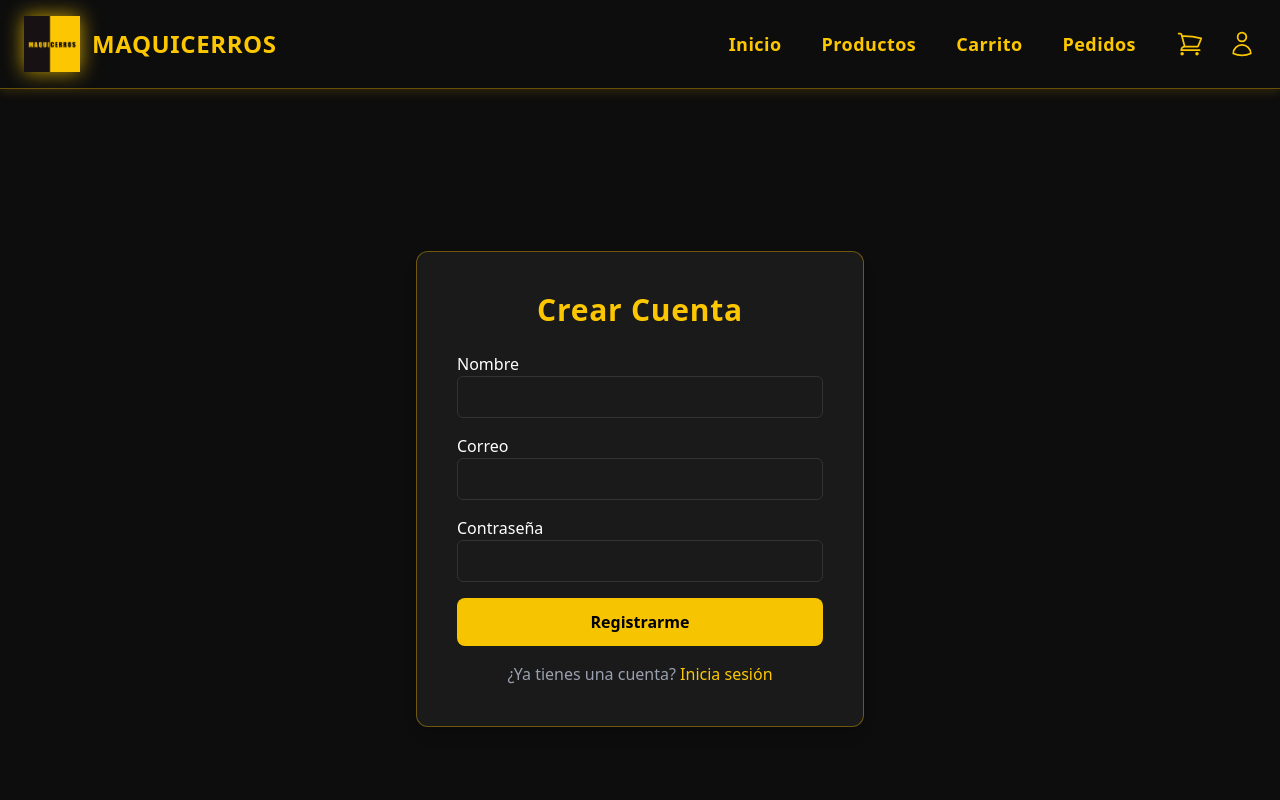
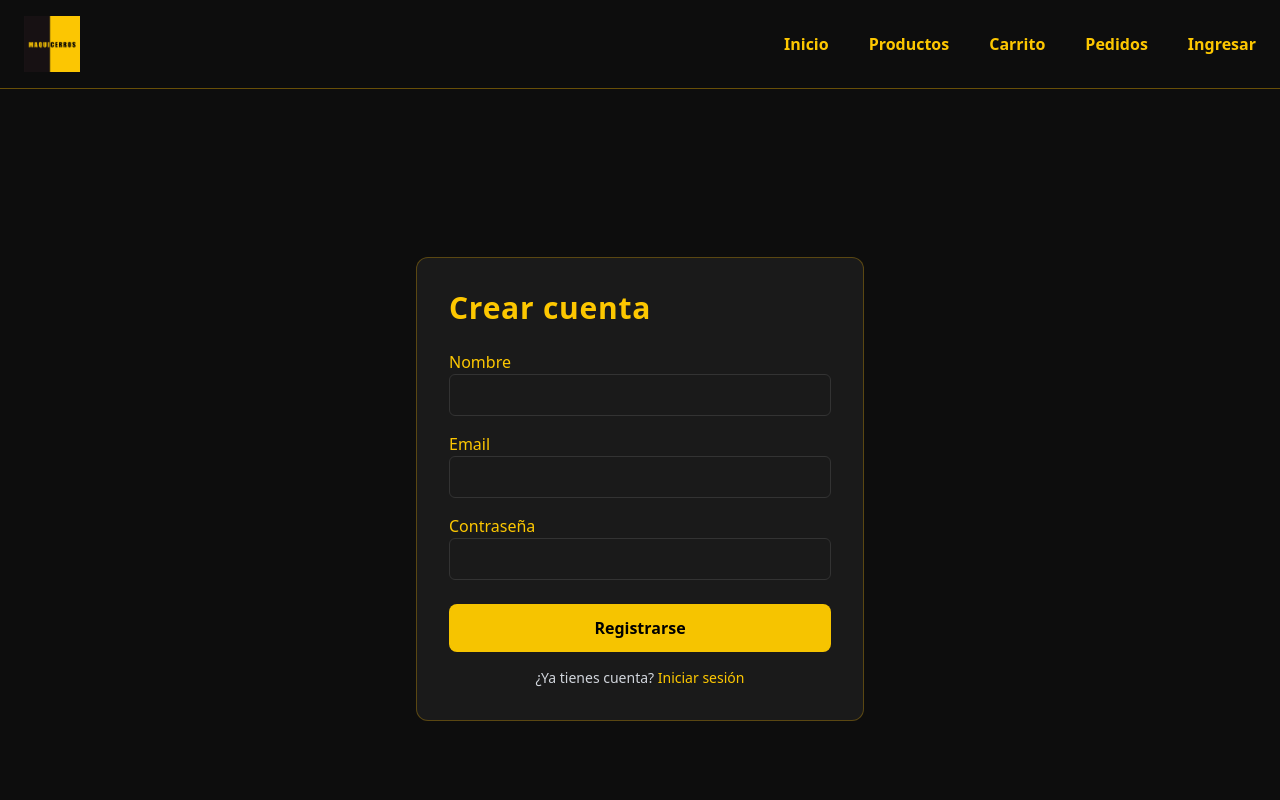
Before and after one commit to SWONG06/maquicerros-web, a React (Vite) app: page /registro in a window 1280 px wide. Shown: the top 800 px of the page. Built offline with nearby package versions, Linux system fonts and the light colour scheme.

Commit message:
Actualización del navbar + mejoras del toast + ajustes móviles

```diff
--- a/src/components/Navbar.jsx
+++ b/src/components/Navbar.jsx
@@ -1,129 +1,33 @@
 import { Link } from "react-router-dom";
-import { useState } from "react";
-import { useCart } from "../context/CartContext";
-
-import {
-  ShoppingCartIcon,
-  UserIcon,
-  Bars3Icon,
-  XMarkIcon,
-} from "@heroicons/react/24/outline";
+import { useAuth } from "../context/AuthContext";
 
 const Navbar = () => {
-  const { cart } = useCart();
-  const [open, setOpen] = useState(false);
-
-  // Contador total del carrito
-  const totalItems = cart.reduce((sum, item) => sum + item.quantity, 0);
-
-  const navLinks = [
-    { name: "Inicio", path: "/" },
-    { name: "Productos", path: "/productos" },
-    { name: "Carrito", path: "/carrito" },
-    { name: "Pedidos", path: "/pedidos" },
-  ];
+  const { user, logout } = useAuth();
 
   return (
-    <nav className="w-full bg-[#0D0D0D] border-b border-yellow-500/40 shadow-[0_3px_10px_rgba(246,196,0,0.15)] sticky top-0 z-50">
-      <div className="max-w-7xl mx-auto px-6 py-4 flex items-center justify-between">
+    <nav className="w-full bg-[#0D0D0D] border-b border-yellow-500/40 shadow-lg shadow-yellow-500/10">
+      <div className="max-w-7xl mx-auto flex items-center justify-between px-6 py-4">
 
-        {/* LOGO */}
-        <Link to="/" className="flex items-center gap-3">
-          <img
-            src="/logo.png"
-            alt="Maquicerros"
-            className="w-14 h-auto drop-shadow-[0_0_10px_rgba(246,196,0,0.8)]"
-          />
-          <span className="hidden sm:block text-yellow-400 text-2xl font-extrabold tracking-wide">
-            MAQUICERROS
-          </span>
+        <Link to="/">
+          <img src="/logo.png" className="w-14" />
         </Link>
 
-        {/* LINKS – VERSIÓN DESKTOP */}
-        <div className="hidden md:flex items-center gap-10">
-          {navLinks.map((link) => (
-            <Link
-              key={link.name}
-              to={link.path}
-              className="text-yellow-400 text-lg font-semibold tracking-wide hover:text-white hover:drop-shadow-[0_0_6px_rgba(255,255,255,0.8)] transition-all"
-            >
-              {link.name}
-            </Link>
-          ))}
+        <div className="hidden md:flex items-center gap-10 text-yellow-400 font-semibold">
+          <Link to="/">Inicio</Link>
+          <Link to="/productos">Productos</Link>
+          <Link to="/carrito">Carrito</Link>
+          <Link to="/pedidos">Pedidos</Link>
 
-          {/* ICONOS DESKTOP */}
-          <div className="flex items-center gap-6">
-
-            {/* Carrito + Badge */}
-            <div className="relative">
-              <Link to="/carrito">
-                <ShoppingCartIcon className="w-7 h-7 text-yellow-400 hover:text-white transition" />
-              </Link>
-
-              {totalItems > 0 && (
-                <span className="absolute -top-2 -right-2 bg-yellow-500 text-black w-5 h-5 text-xs flex items-center justify-center font-bold rounded-full shadow-md shadow-black/40 animate-pulse">
-                  {totalItems}
-                </span>
-              )}
-            </div>
-
-            {/* Usuario */}
-            <Link to="/login">
-              <UserIcon className="w-7 h-7 text-yellow-400 hover:text-white transition" />
-            </Link>
-
-          </div>
+          {!user ? (
+            <Link className="hover:text-white" to="/login">Ingresar</Link>
+          ) : (
+            <>
+              <Link className="hover:text-white" to="/perfil">{user.name}</Link>
+              <button onClick={logout} className="hover:text-white">Salir</button>
+            </>
+          )}
         </div>
-
-        {/* BOTÓN MENÚ MÓVIL */}
-        <button
-          className="md:hidden text-yellow-400"
-          onClick={() => setOpen(!open)}
-        >
-          {open ? <XMarkIcon className="h-8 w-8" /> : <Bars3Icon className="h-8 w-8" />}
-        </button>
       </div>
-
-      {/* MENU MÓVIL */}
-      {open && (
-        <div className="md:hidden bg-[#0C0C0C] border-t border-yellow-500/40 px-6 py-4 space-y-4 shadow-lg shadow-black/30">
-
-          {/* Links iguales a desktop */}
-          {navLinks.map((link) => (
-            <Link
-              key={link.name}
-              to={link.path}
-              onClick={() => setOpen(false)}
-              className="block text-yellow-400 text-lg font-semibold tracking-wide hover:text-white transition-all"
-            >
-              {link.name}
-            </Link>
-          ))}
-
-          {/* Iconos */}
-          <div className="flex items-center gap-8 pt-4 border-t border-gray-600">
-
-            {/* Carrito + Badge */}
-            <div className="relative">
-              <Link to="/carrito" onClick={() => setOpen(false)}>
-                <ShoppingCartIcon className="w-7 h-7 text-yellow-400 hover:text-white transition" />
-              </Link>
-
-              {totalItems > 0 && (
-                <span className="absolute -top-2 -right-2 bg-yellow-500 text-black w-5 h-5 text-xs flex items-center justify-center font-bold rounded-full shadow-md shadow-black/50">
-                  {totalItems}
-                </span>
-              )}
-            </div>
-
-            {/* Usuario */}
-            <Link to="/login" onClick={() => setOpen(false)}>
-              <UserIcon className="w-7 h-7 text-yellow-400 hover:text-white transition" />
-            </Link>
-
-          </div>
-        </div>
-      )}
     </nav>
   );
 };
--- a/src/context/AuthContext.jsx
+++ b/src/context/AuthContext.jsx
@@ -3,49 +3,42 @@ import { createContext, useContext, useState, useEffect } from "react";
 const AuthContext = createContext();
 
 export const AuthProvider = ({ children }) => {
-  const [user, setUser] = useState(() => {
-    const saved = localStorage.getItem("user");
-    return saved ? JSON.parse(saved) : null;
-  });
+  const [user, setUser] = useState(null);
 
-  // Guardar en localStorage
+  // Leer usuario guardado
   useEffect(() => {
-    if (user) localStorage.setItem("user", JSON.stringify(user));
-    else localStorage.removeItem("user");
-  }, [user]);
+    const savedUser = localStorage.getItem("maquicerros_user");
+    if (savedUser) setUser(JSON.parse(savedUser));
+  }, []);
 
-  // Login falso
-  const login = (email, password) => {
-    const fakeUser = {
-      id: Date.now(),
-      name: "Usuario",
-      email,
-      createdAt: new Date(),
-    };
-    setUser(fakeUser);
-  };
-
-  // Registro falso
-  const register = (name, email, password) => {
-    const newUser = {
-      id: Date.now(),
-      name,
-      email,
-      createdAt: new Date(),
-    };
+  // Registrar usuario simulado
+  const register = ({ name, email, password }) => {
+    const newUser = { name, email, password };
+    localStorage.setItem("maquicerros_user", JSON.stringify(newUser));
     setUser(newUser);
   };
 
-  // Editar usuario
-  const updateUser = (data) => {
-    setUser((prev) => ({ ...prev, ...data }));
+  // Login simulado
+  const login = ({ email, password }) => {
+    const saved = localStorage.getItem("maquicerros_user");
+    if (!saved) return { ok: false, message: "No existe un usuario registrado." };
+
+    const userObj = JSON.parse(saved);
+
+    if (userObj.email !== email || userObj.password !== password) {
+      return { ok: false, message: "Credenciales incorrectas." };
+    }
+
+    setUser(userObj);
+    return { ok: true };
   };
 
-  // Logout
-  const logout = () => setUser(null);
+  const logout = () => {
+    setUser(null);
+  };
 
   return (
-    <AuthContext.Provider value={{ user, login, register, logout, updateUser }}>
+    <AuthContext.Provider value={{ user, login, register, logout }}>
       {children}
     </AuthContext.Provider>
   );
--- a/src/pages/Login.jsx
+++ b/src/pages/Login.jsx
@@ -1,6 +1,6 @@
 import { useState } from "react";
+import { useAuth } from "../context/AuthContext";
 import { Link, useNavigate } from "react-router-dom";
-import { useAuth } from "../context/AuthContext";
 
 const Login = () => {
   const { login } = useAuth();
@@ -9,15 +9,14 @@ const Login = () => {
   const [form, setForm] = useState({ email: "", password: "" });
   const [error, setError] = useState("");
 
-  const handleChange = (e) =>
-    setForm({ ...form, [e.target.name]: e.target.value });
+  const handleChange = (e) => setForm({ ...form, [e.target.name]: e.target.value });
 
   const handleSubmit = (e) => {
     e.preventDefault();
     const res = login(form);
 
     if (!res.ok) {
-      setError(res.msg);
+      setError(res.message);
       return;
     }
 
@@ -25,23 +24,21 @@ const Login = () => {
   };
 
   return (
-    <div className="min-h-screen bg-[#0D0D0D] flex items-center justify-center px-4">
-      <div className="bg-[#1A1A1A] border border-yellow-500/40 p-10 rounded-xl shadow-lg w-full max-w-md text-white">
+    <div className="min-h-screen flex items-center justify-center bg-[#0D0D0D] text-yellow-400 px-6">
+      <div className="bg-[#1A1A1A] p-8 rounded-xl w-full max-w-md border border-yellow-500/30">
+        <h1 className="text-3xl font-bold mb-6">Iniciar sesión</h1>
 
-        <h1 className="text-3xl font-bold text-center text-yellow-400 mb-6">
-          Iniciar Sesión
-        </h1>
-
-        {error && <p className="text-red-500 text-sm mb-4">{error}</p>}
+        {error && <p className="text-red-400 mb-3">{error}</p>}
 
         <form className="space-y-4" onSubmit={handleSubmit}>
           <div>
-            <label>Correo</label>
+            <label>Email</label>
             <input
               type="email"
               name="email"
+              className="input w-full"
+              value={form.email}
               onChange={handleChange}
-              className="input"
               required
             />
           </div>
@@ -51,22 +48,22 @@ const Login = () => {
             <input
               type="password"
               name="password"
+              className="input w-full"
+              value={form.password}
               onChange={handleChange}
-              className="input"
               required
             />
           </div>
 
-          <button className="btn-primary w-full">Ingresar</button>
+          <button className="btn-primary w-full mt-2">Ingresar</button>
         </form>
 
-        <p className="mt-4 text-center text-gray-400">
+        <p className="mt-4 text-gray-300 text-sm text-center">
           ¿No tienes cuenta?{" "}
-          <Link to="/registro" className="text-yellow-400 hover:underline">
-            Regístrate aquí
+          <Link className="text-yellow-400 hover:underline" to="/registro">
+            Crear cuenta
           </Link>
         </p>
-
       </div>
     </div>
   );
--- a/src/pages/Register.jsx
+++ b/src/pages/Register.jsx
@@ -1,40 +1,26 @@
 import { useState } from "react";
-import { useNavigate, Link } from "react-router-dom";
 import { useAuth } from "../context/AuthContext";
+import { Link, useNavigate } from "react-router-dom";
 
 const Register = () => {
   const { register } = useAuth();
   const navigate = useNavigate();
 
-  const [form, setForm] = useState({
-    name: "",
-    email: "",
-    password: "",
-  });
-
-  const [error, setError] = useState("");
+  const [form, setForm] = useState({ name: "", email: "", password: "" });
 
   const handleChange = (e) =>
     setForm({ ...form, [e.target.name]: e.target.value });
 
   const handleSubmit = (e) => {
     e.preventDefault();
-
-    if (!form.name.trim()) return setError("Ingrese un nombre válido.");
-
     register(form);
     navigate("/perfil");
   };
 
   return (
-    <div className="min-h-screen bg-[#0D0D0D] flex items-center justify-center px-4">
-      <div className="bg-[#1A1A1A] border border-yellow-500/40 p-10 rounded-xl shadow-lg w-full max-w-md text-white">
-
-        <h1 className="text-3xl font-bold text-center text-yellow-400 mb-6">
-          Crear Cuenta
-        </h1>
-
-        {error && <p className="text-red-500 text-sm mb-4">{error}</p>}
+    <div className="min-h-screen flex items-center justify-center bg-[#0D0D0D] text-yellow-400 px-6">
+      <div className="bg-[#1A1A1A] p-8 rounded-xl w-full max-w-md border border-yellow-500/30">
+        <h1 className="text-3xl font-bold mb-6">Crear cuenta</h1>
 
         <form className="space-y-4" onSubmit={handleSubmit}>
           <div>
@@ -42,19 +28,21 @@ const Register = () => {
             <input
               type="text"
               name="name"
+              className="input w-full"
+              value={form.name}
               onChange={handleChange}
-              className="input"
               required
             />
           </div>
 
           <div>
-            <label>Correo</label>
+            <label>Email</label>
             <input
               type="email"
               name="email"
+              className="input w-full"
+              value={form.email}
               onChange={handleChange}
-              className="input"
               required
             />
           </div>
@@ -64,22 +52,22 @@ const Register = () => {
             <input
               type="password"
               name="password"
+              className="input w-full"
+              value={form.password}
               onChange={handleChange}
-              className="input"
               required
             />
           </div>
 
-          <button className="btn-primary w-full">Registrarme</button>
+          <button className="btn-primary w-full mt-2">Registrarse</button>
         </form>
 
-        <p className="mt-4 text-center text-gray-400">
-          ¿Ya tienes una cuenta?{" "}
-          <Link to="/login" className="text-yellow-400 hover:underline">
-            Inicia sesión
+        <p className="mt-4 text-gray-300 text-sm text-center">
+          ¿Ya tienes cuenta?{" "}
+          <Link className="text-yellow-400 hover:underline" to="/login">
+            Iniciar sesión
           </Link>
         </p>
-
       </div>
     </div>
   );
```
Also changed, not shown: src/pages/Perfil.jsx (+11 -42 lines).
